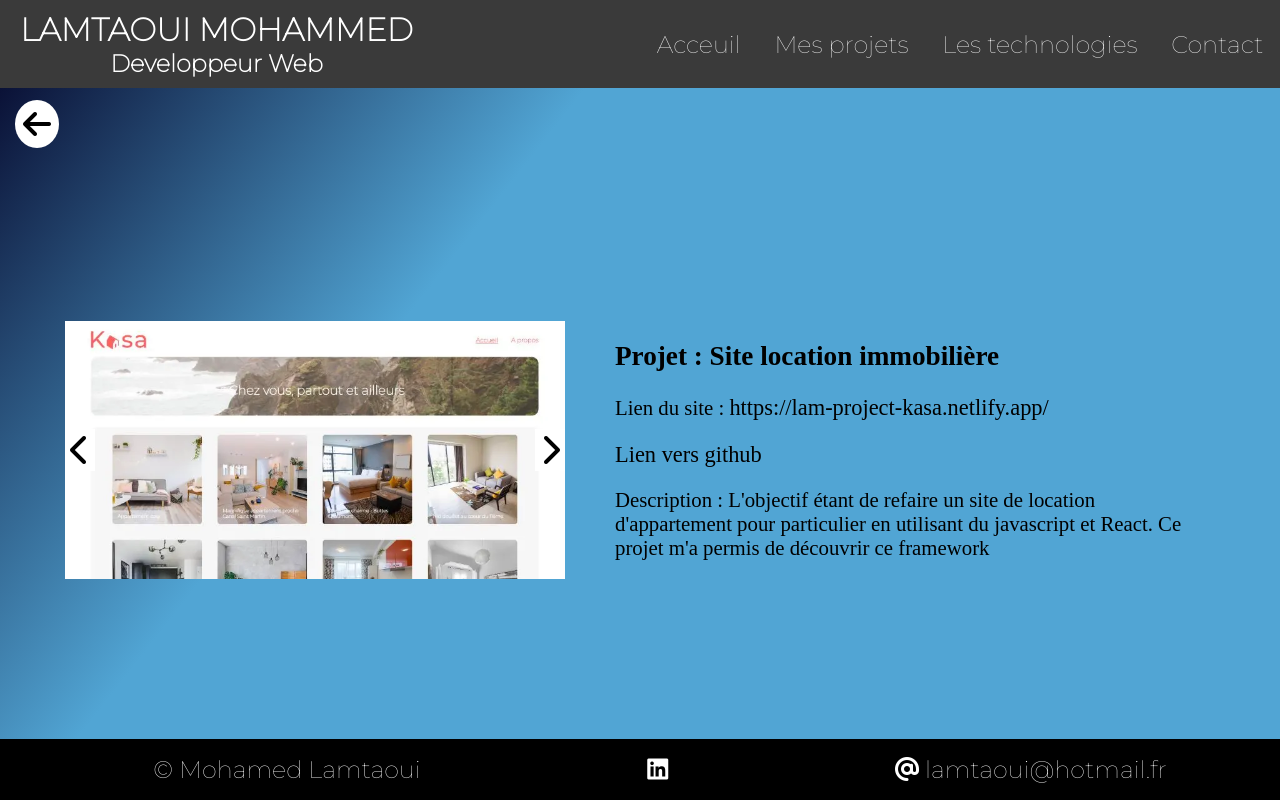
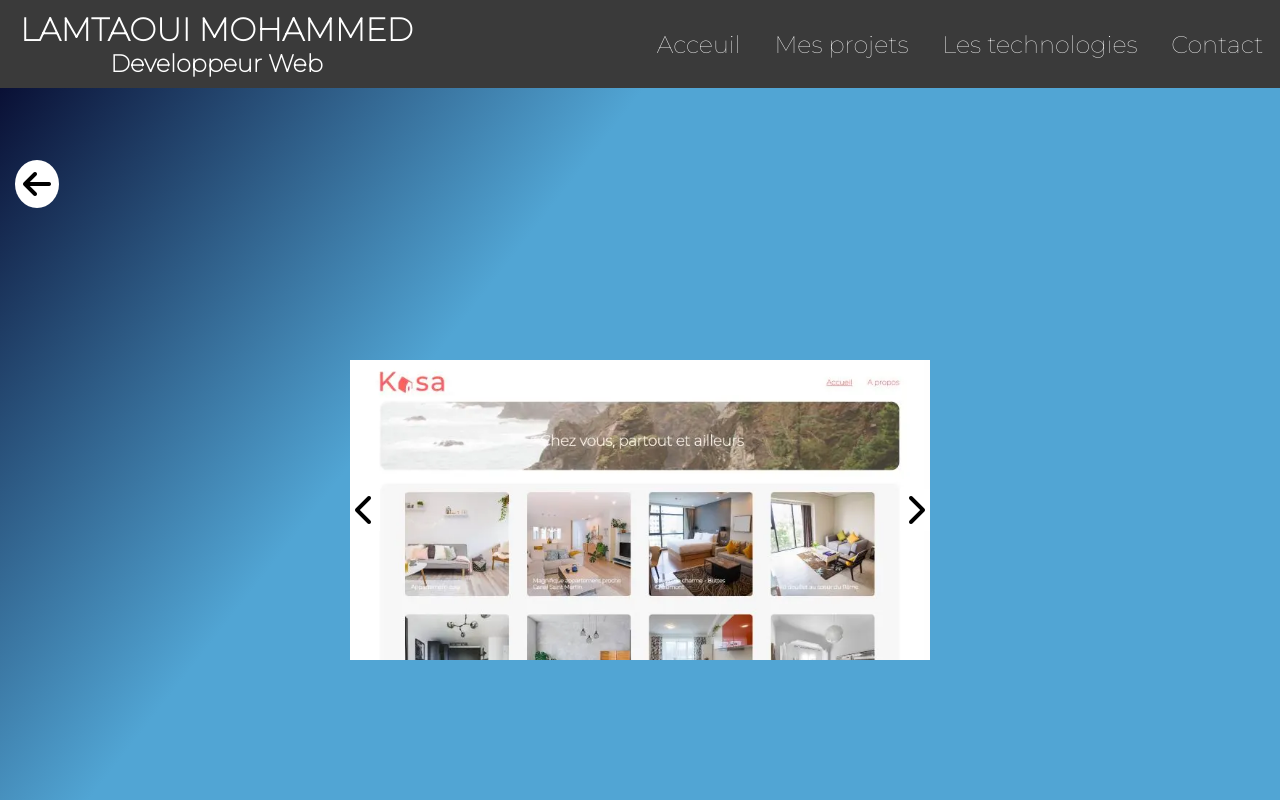
Before and after one commit to lamOpenclassroom/portfolio, a React (Create React App) app: page /detail/13 in a window 1280 px wide. Shown: the top 800 px of the page. Built offline with nearby package versions, Linux system fonts and the light colour scheme.

Commit message:
modified background + style + filter

```diff
--- a/src/App.js
+++ b/src/App.js
@@ -17,7 +17,7 @@ function App() {
     <div className="my-app">
       <BrowserRouter>
         <Header />
-        <div className='my-app-change'>
+        <main className='my-app-change'>
           <Routes>
             <Route path="/" element={<About />}/>
             <Route path="/project" element={<Project />}/>
@@ -27,7 +27,7 @@ function App() {
             <Route path="/*" element={<Error/>} />
             <Route path='/sent' element={<Sent /> } />
         </Routes>
-        </div>
+        </main>
         <Footer />
       </BrowserRouter>
     </div>
--- a/src/Data.js
+++ b/src/Data.js
@@ -142,7 +142,7 @@ export const project = [
     },
     {
         id: "14",
-        techno: "HTML/CSS",
+        techno: "HTML/SASS",
         name: "site de restaurant",
         image: resto1,
         slider :
@@ -160,7 +160,7 @@ export const project = [
     },
     {
         id: "15",
-        techno: "REACT/REDUX",
+        techno: "HTML/CSS",
         name: "site d'agence de location",
         image: booki1,
         slider:
@@ -177,7 +177,7 @@ export const project = [
     },
     {
         id: "16",
-        techno: "REACT",
+        techno: "JAVASCRIPT/API",
         name: "Portfolio d'un architecte",
         image: archi1,
         slider :
@@ -195,7 +195,7 @@ export const project = [
     },
     {
         id: "17",
-        techno: "HTML/CSS",
+        techno: "SEO",
         name: "site de photographe professionnel",
         image: photo1,
         slider :
@@ -213,7 +213,7 @@ export const project = [
     },
     {
         id: "18",
-        techno: "REACT",
+        techno: "REACT/REDUX",
         name: "site de voyage",
         image: bank1,
         slider :
--- a/src/assets/style/App.scss
+++ b/src/assets/style/App.scss
@@ -2,20 +2,18 @@ html{
     body{
         margin: 0;
         padding: 0;
+        .my-app{
             background: rgb(2,0,36);
             background: linear-gradient(128deg, rgba(2,0,36,1) 0%, rgba(81,165,212,1) 33%);
-        @media(max-width:540px){
-            height: 0%;
-        }
             a{
                 text-decoration:none;
                 color: #000;
             }
 
             .my-app-change{
-            p,a{
-                font-size: 1.4rem;
-            }
+                // p,a{
+                //     font-size: 1.4rem;
+                // }
 
                 label{
                     font-size: 1.2rem
@@ -34,3 +32,4 @@ html{
             }
         }
     }
+}
--- a/src/assets/style/detail.scss
+++ b/src/assets/style/detail.scss
@@ -1,35 +1,19 @@
 .icon-detail{
     position: relative;
     .detail{
-        position: relative;
-        display:flex;
-        flex-wrap: wrap;
-        justify-content: center;
+        display: flex;
         align-items: center;
-        margin: 50px;
-        @media (min-width:1235px){
-            height: 100vh;
-            justify-content: space-around;
-        }
-        @media (max-width:1235px){
-            margin: 100px 50px 200px 50px;
-        }
-        @media (max-width:740px){
-            margin: 120px 50px 200px 50px;
-        }
+        padding: 220px 30px 0;
+        flex-direction: column;
 
         .picture-size{
             .listPicture{
                 position: relative;
                 display: flex;
                 overflow: hidden;
-                margin-right: 20px;
                 align-items: center;
                 height: 580px;
-                width: 500px;
-                @media (max-width : 600px){
-                    width : 100%;
-                }
+                max-width: 580px;
                 img{
                     object-fit: contain;
                     width: 100%;
@@ -57,10 +41,6 @@
         }
 
         section{
-            width: 600px;
-            @media(max-width:1236px){
-                width: 100%;
-            }
             h1{
                 font-size: 1.7rem;
             }
@@ -73,7 +53,7 @@
 
     .return{
         position: absolute;
-        top: 50px;
+        top: 160px;
         left: 15px;
         font-size: 2rem;
         color: #000;
@@ -81,9 +61,6 @@
         background: #fff;
         cursor: pointer;
         border-radius: 50%;
-        @media(max-width:725px){
-            top: 20px;
-        }
     }
 }
 
--- a/src/assets/style/footer.scss
+++ b/src/assets/style/footer.scss
@@ -3,10 +3,9 @@ $blackColor:#000;
 
 .footer{
     background-color: #000;
-    font-family: Montserrat,sans-serif;
-    position: fixed;
-    bottom: 0;
+    font-family: Montserrat, sans-serif;
     width: 100%;
+    padding: 20px 0;
     nav ul{
         display: flex;
         justify-content: space-around;
--- a/src/assets/style/project.scss
+++ b/src/assets/style/project.scss
@@ -2,11 +2,7 @@
     display: flex;
     flex-direction: column;
     align-items: center;
-    padding: 120px 50px 120px;
-    height: 100vh;
-    @media(max-width:540px){
-        padding: 120px 50px 1500px;
-    }
+    padding: 160px 30px;
     label{
         margin-bottom: 10px;
     }
@@ -17,6 +13,7 @@
     select{
         padding: 10px 40px;
         background-color: antiquewhite;
+        margin-bottom: 30px;
     }
     section{
         display: flex;
--- a/src/assets/style/propos.scss
+++ b/src/assets/style/propos.scss
@@ -1,8 +1,5 @@
 #main-page{
-    margin: 120px 30px 190px;
-    @media (max-width:450px){
-        margin: 160px 30px 190px;
-    }
+    padding: 160px 30px 0;
 .propos,.parcours{
     display: flex;
     align-items: center;
--- a/src/pages/Project.js
+++ b/src/pages/Project.js
@@ -4,7 +4,7 @@ import "../assets/style/project.scss";
 import { project } from '../Data';
 
 function Project() {
-    const [valueSelect, setisValueSelect] = useState("Tous");
+    const [valueSelect, setisValueSelect] = useState("TOUS");
 
     function selectOption(e) {
         setisValueSelect(e.target.value)
@@ -17,17 +17,18 @@ function Project() {
             <label>Les technologies : </label>
 
             <select onClick={selectOption} >
-                <option>Tous</option>
+                <option>TOUS</option>
                 <option>HTML/CSS</option>
-                <option>SASS</option>
+                <option>HTML/SASS</option>
                 <option>REACT</option>
                 <option>REACT/REDUX</option>
-                <option>SWAGGER</option>
+                <option>JAVASCRIPT/API</option>
+                <option>SEO</option>
             </select>
 
             <section>
                 {project.map((items) =>
-                (items.techno === valueSelect || valueSelect === "Tous" ?
+                (items.techno === valueSelect || valueSelect === "TOUS" ?
                     <Link to={`/detail/` + items.id}>
                         <div id='flexImage-title' >
                             <img  alt={items.name} src={items.image}/>
```
Also changed, not shown: package.json (line endings or trailing spaces), 1 other file (tests, documents, lock files or other folders). Lines whose indentation alone changed are shown as unchanged.
